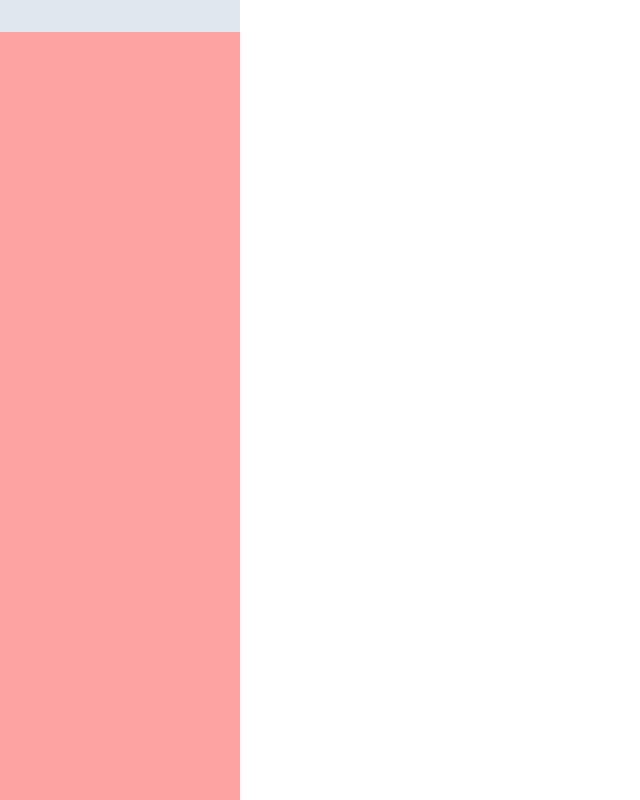
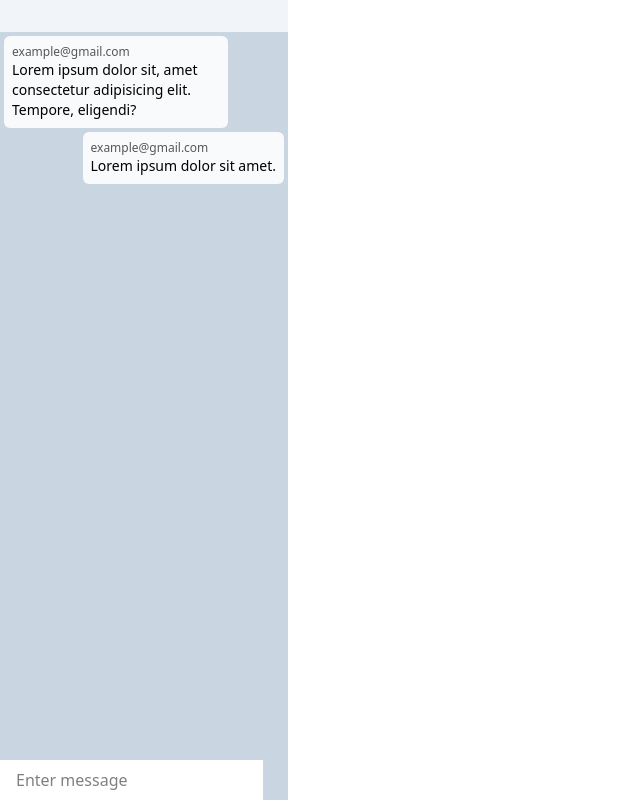
Before and after one commit to jatinchhabraa/DevNexus, a React (Vite) app in the folder frontend/: page /project in a window 1280 px wide. Shown: the whole page, without its empty margins (0-640 px from the left). Built offline with nearby package versions, Linux system fonts and the light colour scheme; no server answers; the HTML template or start-up script is replaced by a standard one.

Commit message:
craeted the messaging UI

```diff
--- a/frontend/src/Screens/Project.jsx
+++ b/frontend/src/Screens/Project.jsx
@@ -8,12 +8,38 @@
 
   return (
     <main className="h-screen w-screen flex ">
-      <section className="left h-full min-w-60 bg-red-300">
-        <header className="flex justify-end p-2 px-4 w-full bg-slate-200">
-          <button className="p-2 ">
+      <section className="left flex flex-col h-full min-w-72 bg-slate-300 ">
+        <header className="flex justify-end p-2 px-4 w-full bg-slate-100">
+          <button className="p-2  ">
             <i className="ri-group-fill"></i>
           </button>
         </header>
+
+        <div className="conversation-area flex-grow flex flex-col">
+          <div className="p-1 message-box flex-grow flex flex-col gap-1">
+            <div className="message max-w-56 flex flex-col p-2 bg-slate-50 w-fit rounded-md">
+              <small className="opacity-65 text-xs">example@gmail.com</small>
+              <p className="text-sm">
+                Lorem ipsum dolor sit, amet consectetur adipisicing elit.
+                Tempore, eligendi?
+              </p>
+            </div>
+            <div className="ml-auto max-w-56 message flex flex-col p-2 bg-slate-50 w-fit rounded-md">
+              <small className="opacity-65 text-xs">example@gmail.com</small>
+              <p className="text-sm">Lorem ipsum dolor sit amet.</p>
+            </div>
+          </div>
+          <div className="inputField w-full flex  ">
+            <input
+              className="p-2 px-4 border-none outline-none bg-white"
+              type="text"
+              placeholder="Enter message"
+            />
+            <button className="flex-grow px-3">
+              <i className="ri-send-plane-fill"></i>
+            </button>
+          </div>
+        </div>
       </section>
     </main>
   );
```
